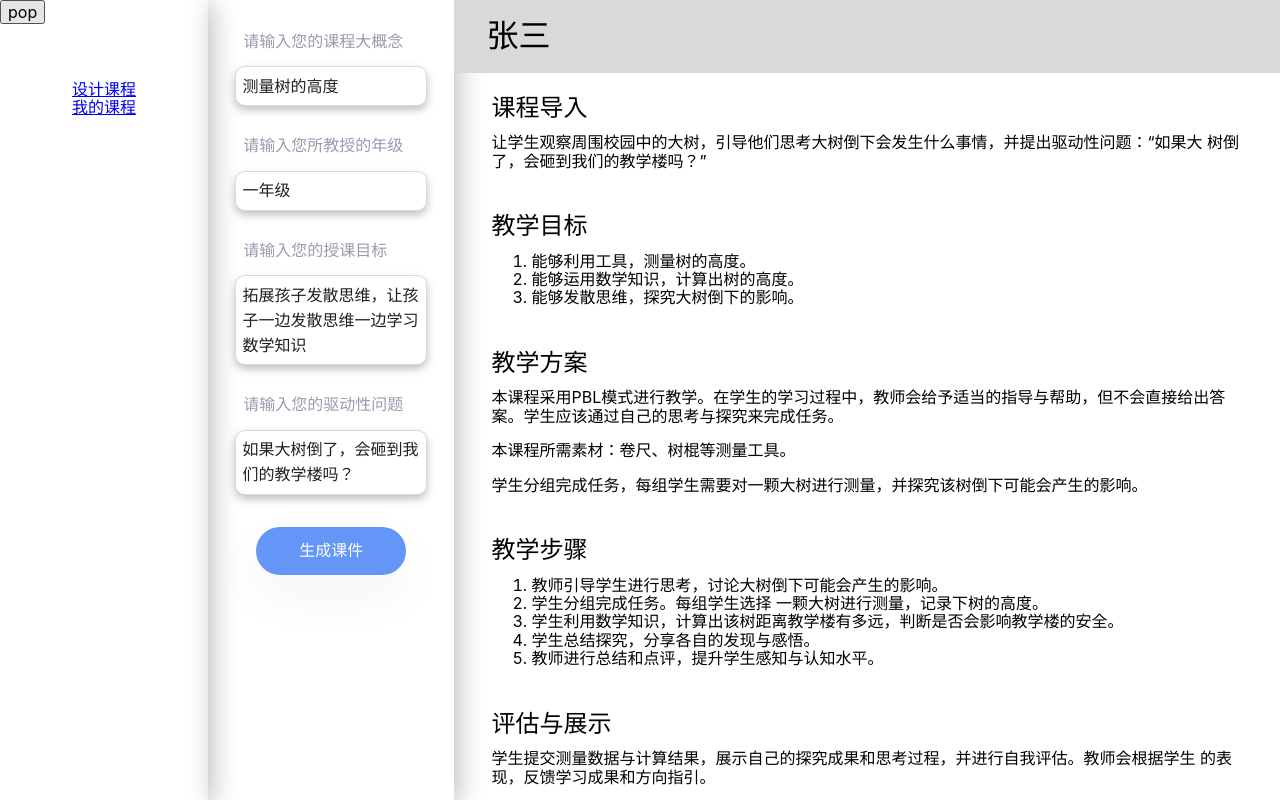
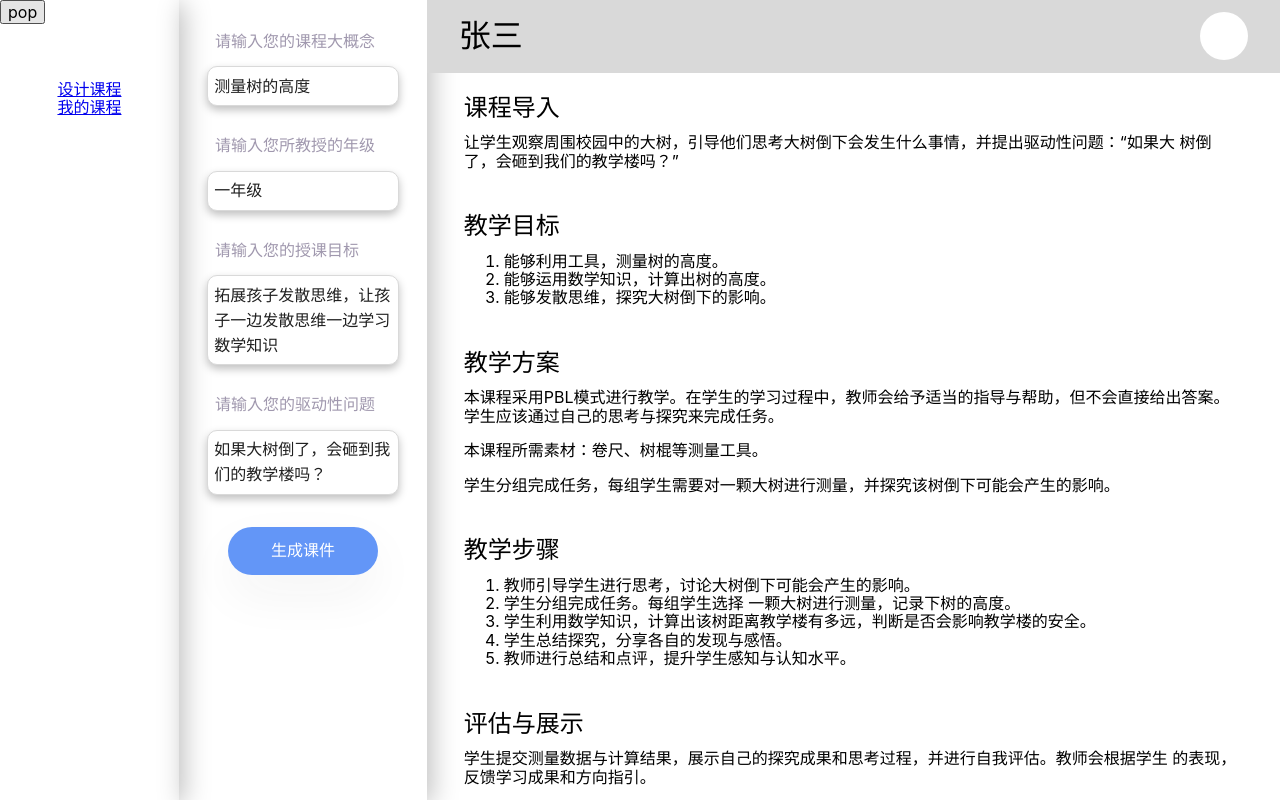
Before and after one commit to QinShiwen/wired-course, a React (Create React App) app: page /coursehome in a window 1280 px wide. Built offline with nearby package versions, Linux system fonts and the light colour scheme.

Commit message:
feature/ui_edit

```diff
--- a/package.json
+++ b/package.json
@@ -19,7 +19,8 @@
     "react-markdown": "^8.0.7",
     "react-router-dom": "^6.11.1",
     "react-scripts": "5.0.1",
-    "react-split-pane": "^2.0.3",
+    "@types/react-split-pane": "0.1.67",
+    "react-split-pane": "0.1.87",
     "styled-components": "^6.0.0-rc.1",
     "typescript": "^4.9.5",
     "web-vitals": "^2.1.4"
--- a/src/context/useCourseContext.tsx
+++ b/src/context/useCourseContext.tsx
@@ -88,9 +88,9 @@ const CourseProvider = (props: any) => {
 
   const [courseinfo, setCourseinfo] = useState<any>(testcourse);
 
-  //显示状态：备课中 - 课件已生成
+  //显示状态：备课中 or 课件已生成 or 失败
   const [coursestate, setCoursestate] = useState<boolean>(false);
-
+  const state = ["processing", "success", "fail"]
   //选课件页面的滑动
   const [slide, setSlide] = useState<number>(0);
 
--- a/src/pages/CourseHome.tsx
+++ b/src/pages/CourseHome.tsx
@@ -1,8 +1,9 @@
-import { BrowserRouter as Router, Route, Routes} from "react-router-dom";
+import { BrowserRouter as Router, Route, Routes } from "react-router-dom";
 import { CourseDesign } from "./CourseHome/components/CourseDesign";
 import { MyCourse } from "./CourseHome/MyCourse";
 import { NavBar } from "./CourseHome/components/NavBar";
-import styled from "styled-components";
+import styled, { keyframes } from "styled-components";
+import { useState } from "react";
 
 interface CourseHomeProps {}
 
@@ -20,21 +21,22 @@ export const routesInfo = [
 ];
 
 export function CourseHome() {
+  const [shownav, setShownav] = useState(true);
   return (
     <>
       <Container>
-        <NavBar />
+        <div className="pop-nav">
+          <button onClick={() => setShownav(!shownav)}>pop</button>
+        </div>
+
+        <div className={shownav ? "slide-in" : "slide-out"}>
+          {shownav ? <NavBar /> : null}
+        </div>
+
         <div className="nav-view">
           <Routes>
-            <Route path = "/*" element = {<CourseDesign />}/>
-            <Route path = "/mycourse" element = {<MyCourse />}/>
-            {/*routesInfo.map((route, index) => (
-              <Route
-                key={index}
-                path={route.path}
-                element={<route.component />}
-              />
-            ))*/}
+            <Route path="/*" element={<CourseDesign />} />
+            <Route path="/mycourse" element={<MyCourse />} />
           </Routes>
         </div>
       </Container>
@@ -42,7 +44,36 @@ export function CourseHome() {
   );
 }
 
+const navbarSlideIn = keyframes`
+  from {
+    width: 0%;
+  }
+  to {
+    width: 13rem;
+  }
+`;
+
+const navbarSlideOut = keyframes`
+  from {
+    width: 13rem;
+  }
+  to {
+    width: 0%;
+  }
+`;
+
 const Container = styled.div`
+  .pop-nav {
+    position: absolute;
+    z-index: 100;
+  }
+  .slide-in {
+    animation: 0.2s ease-in-out 0s 1 normal forwards running ${navbarSlideIn};
+  }
+  .slide-out {
+    animation: 0.2s ease-in-out 0s 1 normal forwards running ${navbarSlideOut};
+  }
+
   display: flex;
   flex-direction: row;
   width: 100vw;
--- a/src/pages/CourseHome/components/CourseView.tsx
+++ b/src/pages/CourseHome/components/CourseView.tsx
@@ -21,7 +21,6 @@ const Container = styled.div`
   height: 100%;
   display: flex;
   flex-direction: column;
-
   overflow: auto;
 
   .show-content {
--- a/src/pages/CourseHome/components/InfoView.tsx
+++ b/src/pages/CourseHome/components/InfoView.tsx
@@ -8,6 +8,7 @@ export function InfoView() {
   return (
     <Container>
       <h1>{data.username}</h1>
+      <div className="avatar"></div>
     </Container>
   );
 }
@@ -25,4 +26,14 @@ const Container = styled.div`
     margin-top: 0;
     margin-bottom: 0;
   }
+
+  .avatar {
+    width: 3rem;
+    height: 3rem;
+    border-radius: 50%;
+    background: #ffffff;
+    margin-left: auto;
+    margin-right: 2rem;
+  }
+
 `;
--- a/src/pages/CourseHome/components/NavBar.tsx
+++ b/src/pages/CourseHome/components/NavBar.tsx
@@ -1,46 +1,27 @@
 import { Link } from "react-router-dom";
-import styled from "styled-components";
+import styled, { keyframes, css } from "styled-components";
 import { routesInfo } from "../../CourseHome";
 import { useState } from "react";
-import 'animate.css';
+import "animate.css";
 
 export function NavBar() {
-  const [shownav, setShownav] = useState(true);
-
   return (
     <Container>
-      <div className="pop-nav">
-        <button onClick={() => setShownav(!shownav)}>pop</button>
-      </div>
-      {shownav ? (
-        <div className="nav-bar">
       {routesInfo.map((route, index) => (
         <div key={index}>
           <Link to={route.path}>{route.name}</Link>
         </div>
       ))}
-        </div>
-      ) : (
-        ""
-      )}
     </Container>
   );
 }
 
 const Container = styled.div`
-  .pop-nav {
-    position: absolute;
-    z-index: 100;
-  }
-
-  .nav-bar {
   z-index: 99;
   padding-top: 5rem;
-    width: 13rem;
   height: 100vh;
   box-shadow: 5px 4px 25px rgba(0, 0, 0, 0.25);
   display: flex;
   flex-direction: column;
   align-items: center;
-  }
 `;
--- a/src/pages/CourseHome/components/TagBox.tsx
+++ b/src/pages/CourseHome/components/TagBox.tsx
@@ -8,7 +8,12 @@ interface TagBoxProps {
   changeInfo: (value: any, index: number) => void;
 }
 
-export function TagBox({ tagnum, caption, information, changeInfo }: TagBoxProps) {
+export function TagBox({
+  tagnum,
+  caption,
+  information,
+  changeInfo,
+}: TagBoxProps) {
   const { TextArea } = Input;
 
   return (
--- a/src/pages/startform/StartForm.tsx
+++ b/src/pages/startform/StartForm.tsx
@@ -91,15 +91,16 @@ const Container = styled.div`
 
   .left-form {
     padding: 2rem;
+    padding-top: 5rem;
+    padding-left: 5rem;
+
     height: 100vh;
     width: 100vw;
   }
 
   .right-img {
     height: 100vh;
-    position: fixed;
-    right: 0;
-    top: 0;
-    right: 0;
+    margin-left: auto;
+    margin-right: 0;
   }
 `;
--- a/src/pages/startform/compinents/InputTag.tsx
+++ b/src/pages/startform/compinents/InputTag.tsx
@@ -1,6 +1,6 @@
 import styled from "styled-components";
 import { useCourseContext } from "../../../context/useCourseContext";
-
+import { Input } from "antd";
 interface InputTagProps {
   tag: string;
   caption: string;
@@ -9,14 +9,15 @@ interface InputTagProps {
 
 export function InputTag({ caption, eg, tag }: InputTagProps) {
   const { changeInfo } = useCourseContext();
-
+  const { TextArea } = Input;
   return (
     <Container>
       <div className="caption">{caption}</div>
-      <input
-        type="text"
+      <TextArea
+        autoSize
         placeholder={eg}
         onChange={(e) => changeInfo(e.target.value, tag)}
+
       />
     </Container>
   );
@@ -33,12 +34,13 @@ const Container = styled.div`
     margin: 20px 0;
   }
 
-  input {
-    border: 1.5px solid #6396f7;
-    border-radius: 6px;
-    width: 500px;
-    height: 50px;
-    padding: 0.5rem;
-    outline: none;
+  textarea {
+    background: #ffffff;
+    box-shadow: 0px 4px 8px rgba(0, 0, 0, 0.25);
+    border-radius: 10px;
+    width: 30rem;
+    font-size: 1rem;
+    padding: 0.4rem;
+    resize: none;
   }
 `;
--- a/src/pages/startform/compinents/StartPage.tsx
+++ b/src/pages/startform/compinents/StartPage.tsx
@@ -29,7 +29,19 @@ export function StartPage({
       <div className="left-form">
         <h1>{title}</h1>
         <InputTag tag={tag} caption={caption} eg={eg} />
-        <div onClick = {()=>nextSlide(slidenum)}><NextButton  /></div>
+
+        {intro ? (
+          <div className="intro">
+            <h2>{intro.name}</h2>
+            {intro.content.map((item: any, index: number) => {
+              return <p key={index}>{item}</p>;
+            })}
+          </div>
+        ) : null}
+
+        <div onClick={() => nextSlide(slidenum)}>
+          <NextButton />
+        </div>
       </div>
       <img className="right-img" src={img} alt="bg" />
     </Container>
@@ -40,7 +52,6 @@ const Container = styled.div`
   width: 100vw;
   height: 100vh;
   position: absolute;
-
   button {
     cursor: pointer;
     outline: none;
@@ -58,6 +69,10 @@ const Container = styled.div`
     font-weight: 700;
     font-size: 18px;
     color: #fcfcfc;
+    margin-left: auto;
+    margin-right: 20px;
+    margin-top: auto;
+    margin-bottom: 20px;
 
     img {
       margin-left: 10px;
```
Also changed, not shown: src/pages/CourseHome/components/CourseDesign.tsx (+4 -4 lines), src/pages/CourseHome/components/ErrorView.tsx (added, +18 -0 lines), 1 other file (tests, documents, lock files or other folders). Lines whose indentation alone changed are shown as unchanged.
